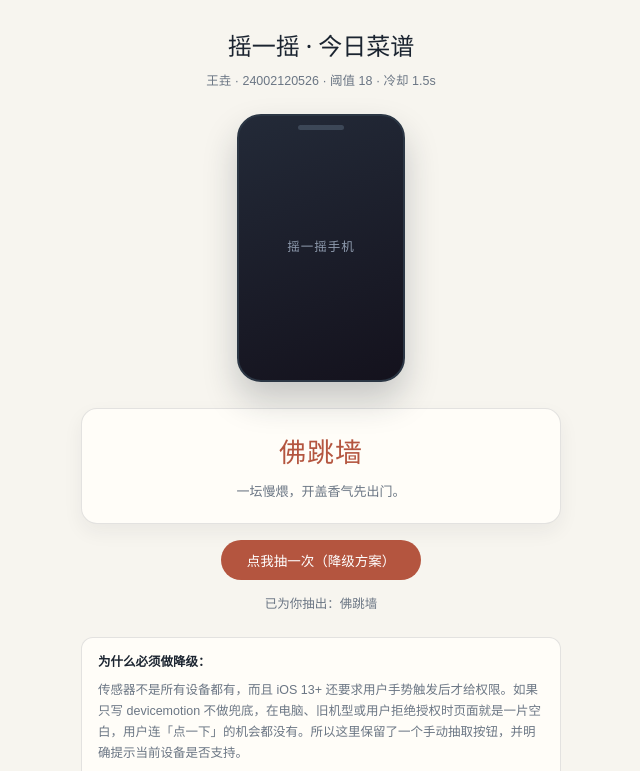
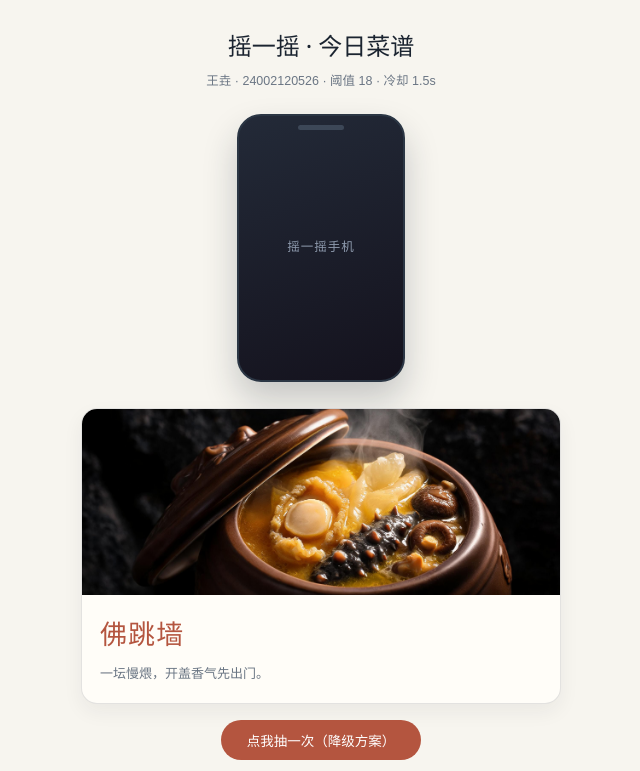
Before and after one commit to lijiarui935/web-skill, a plain HTML site: page ljr24002120526/mobile-sensor.html in a window 1280 px wide. Both pictures are taken after a click on the button "点我抽一次（降级方案）". Shown: the top 771 px of the page, without its empty margins (319-959 px from the left). Drawn offline with Linux system fonts and the light colour scheme.

Commit message:
任务四：六道菜各配一张成品图

```diff
--- a/ljr24002120526/mobile-sensor.html
+++ b/ljr24002120526/mobile-sensor.html
@@ -75,12 +75,27 @@
     .LJR_result {
         margin-top: 26px;
         min-height: 104px;
-        padding: 20px 18px;
+        padding: 0;
         border: 1px solid var(--LJR_line);
         border-radius: 16px;
         background: #fffdf8;
         box-shadow: 0 8px 20px rgba(27, 36, 48, .06);
+        overflow: hidden;
+        text-align: left;
     }
+
+    /* 王垚：每道菜对应的成品照片，固定 4:3 裁切，避免不同图片高度不一 */
+    .LJR_pic {
+        display: block;
+        width: 100%;
+        height: 186px;
+        object-fit: cover;
+        background: #efece4;
+    }
+
+    .LJR_pic.LJR_hide { display: none; }
+
+    .LJR_info { padding: 16px 18px 18px; }
 
     .LJR_result .LJR_name {
         font-family: Georgia, serif;
@@ -154,8 +169,11 @@
     <div class="LJR_phone" id="LJR_phone"><span>摇一摇手机</span></div>
 
     <div class="LJR_result" id="LJR_result">
-        <span class="LJR_name">今日吃什么？</span>
-        <p class="LJR_desc">拿起手机摇一摇，让今天的胃替你做决定。</p>
+        <img class="LJR_pic LJR_hide" id="LJR_pic" src="" alt="">
+        <div class="LJR_info" id="LJR_info">
+            <span class="LJR_name">今日吃什么？</span>
+            <p class="LJR_desc">拿起手机摇一摇，让今天的胃替你做决定。</p>
+        </div>
     </div>
 
     <button class="LJR_btn LJR_ghost" type="button" id="LJR_perm" style="display:none">允许使用动作传感器</button>
@@ -172,18 +190,20 @@
 </div>
 
 <script>
-    // 王垚：摇一摇抽今日菜谱，含权限申请与降级
+    // 王垚：摇一摇抽今日菜谱，含权限申请与降级；每道菜配一张本地成品图
     var LJR_dishes = [
-        { name: '麻婆豆腐', desc: '麻辣鲜香，最会下饭的一道川菜。' },
-        { name: '龙井虾仁', desc: '茶香清鲜，杭帮菜的分寸感。' },
-        { name: '肉夹馍', desc: '腊汁肉配白吉馍，酥脆与油润同行。' },
-        { name: '佛跳墙', desc: '一坛慢煨，开盖香气先出门。' },
-        { name: '西湖醋鱼', desc: '酸甜带姜末，鱼肉要嫩得能抖。' },
-        { name: '小笼包', desc: '皮薄汁多，先开窗后喝汤。' }
+        { name: '麻婆豆腐', desc: '麻辣鲜香，最会下饭的一道川菜。', img: 'img/dish-1.jpg' },
+        { name: '龙井虾仁', desc: '茶香清鲜，杭帮菜的分寸感。', img: 'img/dish-2.jpg' },
+        { name: '肉夹馍', desc: '腊汁肉配白吉馍，酥脆与油润同行。', img: 'img/dish-3.jpg' },
+        { name: '佛跳墙', desc: '一坛慢煨，开盖香气先出门。', img: 'img/dish-4.jpg' },
+        { name: '西湖醋鱼', desc: '酸甜带姜末，鱼肉要嫩得能抖。', img: 'img/dish-5.jpg' },
+        { name: '小笼包', desc: '皮薄汁多，先开窗后喝汤。', img: 'img/dish-6.jpg' }
     ];
 
     var LJR_phone = document.getElementById('LJR_phone');
     var LJR_result = document.getElementById('LJR_result');
+    var LJR_pic = document.getElementById('LJR_pic');
+    var LJR_info = document.getElementById('LJR_info');
     var LJR_status = document.getElementById('LJR_status');
     var LJR_perm = document.getElementById('LJR_perm');
     var LJR_draw = document.getElementById('LJR_draw');
@@ -202,7 +222,13 @@
         LJR_lastTime = LJR_now;
 
         var LJR_item = LJR_dishes[Math.floor(Math.random() * LJR_dishes.length)];
-        LJR_result.innerHTML = '<span class="LJR_name">' + LJR_item.name + '</span>' +
+
+        // 王垚：图片与文字分开更新，避免整块重建时图片闪一下
+        LJR_pic.src = LJR_item.img;
+        LJR_pic.alt = LJR_item.name;
+        LJR_pic.classList.remove('LJR_hide');
+
+        LJR_info.innerHTML = '<span class="LJR_name">' + LJR_item.name + '</span>' +
             '<p class="LJR_desc">' + LJR_item.desc + '</p>';
 
         // 重新触发动画
```
Also changed, not shown: ljr24002120526/img/dish-1.jpg (added), ljr24002120526/img/dish-2.jpg (added), ljr24002120526/img/dish-3.jpg (added), ljr24002120526/img/dish-4.jpg (added), ljr24002120526/img/dish-5.jpg (added), ljr24002120526/img/dish-6.jpg (added).
